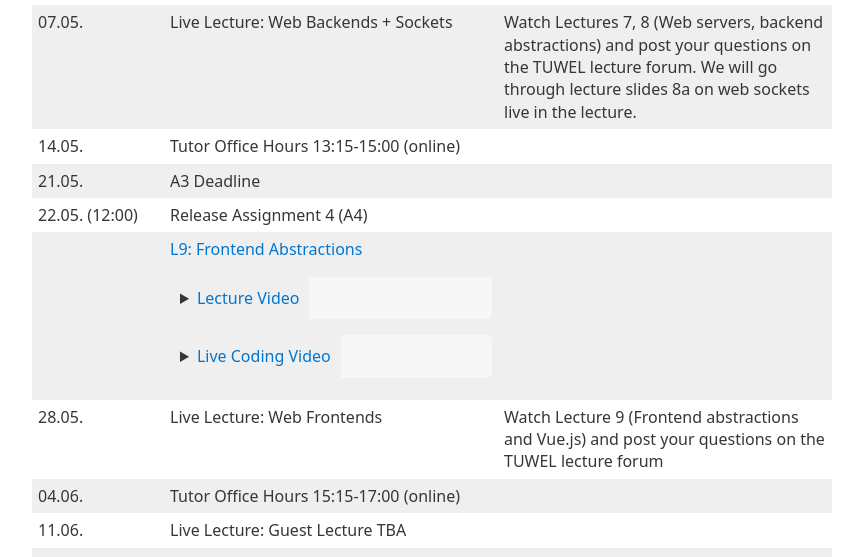
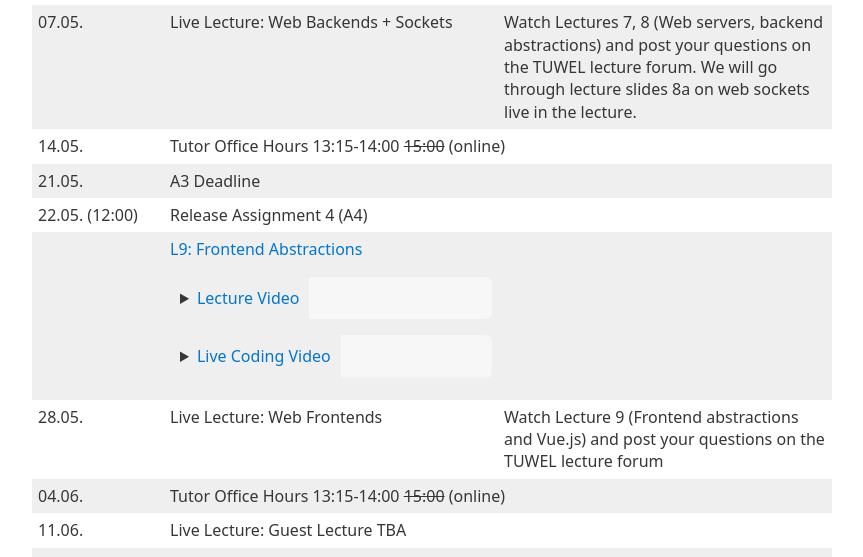
Before and after one commit to web-engineering-tuwien/web-engineering-tuwien.github.io, a plain HTML site: page 2025/index.html in a window 1280 px wide. Shown: the part 4200-4757 px from the top of the page, without its empty margins (208-1071 px from the left). Drawn offline with nearby package versions, Linux system fonts and the light colour scheme.

Commit message:
Shortened tutor office hours due to low attendance

```diff
--- a/2025/index.html
+++ b/2025/index.html
@@ -458,7 +458,7 @@
             <tr class="tutorhour">
               <td>14.05.</td>
               <td colspan="2">
-                Tutor Office Hours 13:15-15:00 (online)
+                Tutor Office Hours 13:15-14:00 <strike>15:00</strike> (online)
               </td>
             </tr>
 
@@ -508,7 +508,7 @@
             <tr class="tutorhour">
               <td>04.06.</td>
               <td colspan="2">
-                Tutor Office Hours 15:15-17:00 (online)
+                Tutor Office Hours 13:15-14:00 <strike>15:00</strike> (online)
               </td>
             </tr>
 
```
